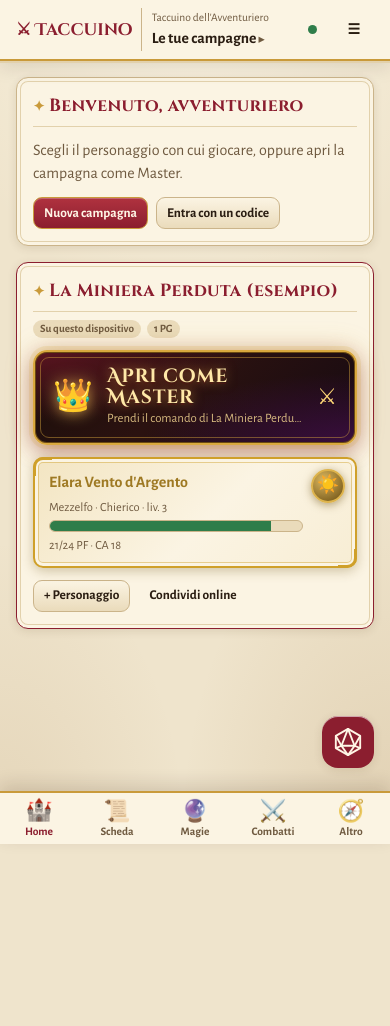
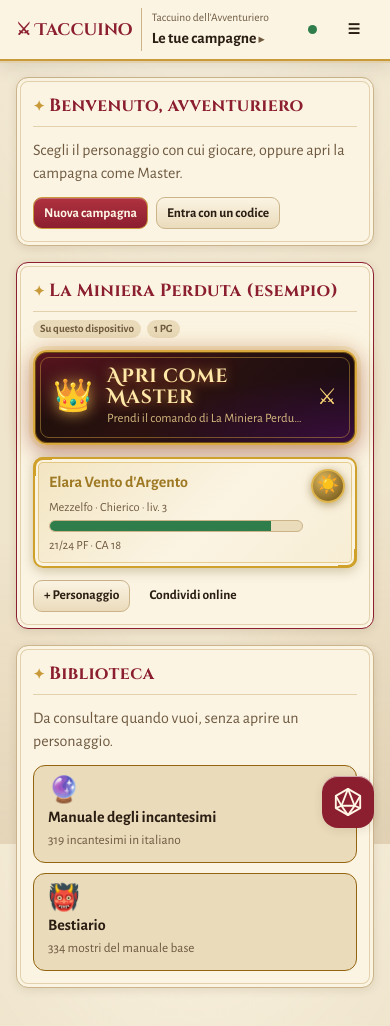
Before and after one commit to giakgiak/TACCUINO-DELL-AVVENTURIERO, a plain HTML site: page index.html in a window 390 px wide. Before the commit the page ends 844 px from the top, so only its background shows below. Drawn offline with nearby package versions, Linux system fonts and the light colour scheme.

Commit message:
Home più snella: menu solo dentro personaggio o Master, biblioteca con incantesimi e bestiario
Co-Authored-By: Claude Opus 5.5 <noreply@anthropic.com>
Claude-Session: https://claude.ai/code/session_01Ex66oD3y7CtuqcFGQSL1FW

```diff
--- a/index.html
+++ b/index.html
@@ -228,6 +228,12 @@ details.it>summary .t.tt{display:grid;gap:1px;white-space:normal}
 .epic-veil span{display:block;font:500 1rem var(--f-display);color:#E6C989;margin-top:8px;letter-spacing:.1em}
 @keyframes veil{0%{opacity:0}20%{opacity:1}70%{opacity:1}100%{opacity:0}}
 @media (prefers-reduced-motion:reduce){.epic::before,.epic-crown{animation:none}.epic-veil{display:none}}
+body.no-nav .tabs,body.no-nav .bnav{display:none!important}
+@media (max-width:720px){body.no-nav main{padding-bottom:90px}body.no-nav .fab{bottom:calc(16px + env(safe-area-inset-bottom,0px))!important}}
+.lib{display:grid;grid-template-columns:repeat(auto-fit,minmax(min(100%,200px),1fr));gap:10px}
+.lib-b{display:grid;gap:2px;justify-items:start;text-align:left;padding:12px 14px;border:1px solid var(--gold);border-radius:12px;background:var(--sunk);color:inherit;font:inherit;cursor:pointer}
+.lib-b span{font-size:1.6rem;line-height:1}.lib-b b{font-family:var(--f-head,inherit)}.lib-b small{color:var(--muted)}
+.lib-b:hover{border-color:var(--accent)}
 .mcmd{position:relative}
 .mcmd input{width:100%;font-size:1rem;padding:10px 12px;border:1.5px solid var(--gold);border-radius:10px;background:var(--paper,var(--surface))}
 #mcmd-res{display:grid;gap:10px}#mcmd-res:empty{display:none}
@@ -358,6 +364,10 @@ const TABS=[["home","Home"],["scheda","Scheda"],["inventario","Inventario"],["ca
 const TAB_IC={home:"🏰",scheda:"📜",inventario:"🎒",capacita:"✨",magie:"🔮",combattimento:"⚔️",master:"👑",missioni:"🗺️",diario:"📖",mondo:"🧙"};
 const TAB_DESC={home:"Scegli campagna e personaggio",scheda:"Caratteristiche, PF, abilità",inventario:"Oggetti, peso e monete",capacita:"Privilegi e talenti",magie:"Incantesimi e slot",combattimento:"Iniziativa e turni",master:"Tutto il gruppo a colpo d'occhio",missioni:"Missioni e oggetti chiave",diario:"Resoconti delle sessioni",mondo:"Personaggi e luoghi incontrati"};
 const BNAV=["home","scheda","magie","combattimento"];
+const MODE_TABS={char:["scheda","inventario","capacita","magie","combattimento","missioni","diario","mondo"],master:["master","missioni","diario","mondo"]};
+const MODE_BNAV={char:["scheda","inventario","magie","combattimento"],master:["master","missioni","diario","mondo"]};
+const LIB_TABS=["home","libro","bestiario"];
+TAB_IC.libro="📚";TAB_IC.bestiario="👹";
 
 
 /* ============ dati del Manuale del Giocatore (5e) ============ */
@@ -724,13 +734,17 @@ function heal(c,n){n=Math.max(0,Math.floor(n));if(!n)return;if(c.hp.cur===0)c.de
 
 /* ============ rendering ============ */
 function render(){renderTop();renderView();if(UI.drawer)renderDrawer()}
+function curMode(){if(LIB_TABS.includes(UI.tab))return "home";if(UI.tab==="master")return UI.mode="master";if(["scheda","inventario","capacita","magie"].includes(UI.tab))return UI.mode="char";return UI.mode||"char"}
 function renderTop(){
   const k=camp();
   const c=ch();const masterView=["master","combattimento","missioni","diario","mondo"].includes(UI.tab);
   $("#ctx").innerHTML=UI.tab==="home"||!k?`<small>Taccuino dell'Avventuriero</small><b>Le tue campagne</b>`:`<small>${esc(k.name)}</small><b>${masterView&&UI.tab==="master"?"Vista Master":c?esc(c.name):"Nessun personaggio"}</b>`;
-  $("#tabs").innerHTML=TABS.map(([id,l])=>`<button role="tab" aria-selected="${UI.tab===id}" data-a="tab" data-v="${id}"><span class="ic" aria-hidden="true">${TAB_IC[id]}</span>${l}</button>`).join("");
-  const inMore=!BNAV.includes(UI.tab);const lbl=Object.fromEntries(TABS);
-  $("#bnav").innerHTML=BNAV.map(id=>`<button data-a="tab" data-v="${id}" aria-current="${UI.tab===id}"><span class="ic" aria-hidden="true">${TAB_IC[id]}</span>${id==="combattimento"?"Combatti":lbl[id]}</button>`).join("")+`<button data-a="more" aria-current="${inMore}"><span class="ic" aria-hidden="true">${inMore?TAB_IC[UI.tab]:"🧭"}</span>${inMore?esc(lbl[UI.tab]).replace("PNG e luoghi","Mondo"):"Altro"}</button>`;
+  const md=curMode();const lbl=Object.fromEntries(TABS);const shown=md==="home"?[]:MODE_TABS[md];const bn=md==="home"?[]:MODE_BNAV[md];
+  document.body.classList.toggle("no-nav",md==="home");
+  if(LIB_TABS.includes(UI.tab)&&UI.tab!=="home")$("#ctx").innerHTML=`<small>Biblioteca</small><b>${UI.tab==="libro"?"Manuale degli incantesimi":"Bestiario"}</b>`;
+  $("#tabs").innerHTML=[["home","Home"],...shown.map(id=>[id,lbl[id]])].map(([id,l])=>`<button role="tab" aria-selected="${UI.tab===id}" data-a="tab" data-v="${id}"><span class="ic" aria-hidden="true">${TAB_IC[id]}</span>${l}</button>`).join("");
+  const inMore=md==="char"&&!bn.includes(UI.tab);
+  $("#bnav").innerHTML=md==="master"?["home",...bn].map(id=>`<button data-a="tab" data-v="${id}" aria-current="${UI.tab===id}"><span class="ic" aria-hidden="true">${TAB_IC[id]}</span>${id==="mondo"?"Mondo":lbl[id]}</button>`).join(""):bn.map(id=>`<button data-a="tab" data-v="${id}" aria-current="${UI.tab===id}"><span class="ic" aria-hidden="true">${TAB_IC[id]}</span>${id==="combattimento"?"Combatti":lbl[id]}</button>`).join("")+(md!=="char"?"":`<button data-a="more" aria-current="${inMore}"><span class="ic" aria-hidden="true">${inMore?TAB_IC[UI.tab]:"🧭"}</span>${inMore?esc(lbl[UI.tab]).replace("PNG e luoghi","Mondo"):"Altro"}</button>`);
   renderVital();
 }
 function renderCloud(){const el=$("#cloud");if(!el)return;const t=UI.cloud||"";el.className="sync"+(/errore|non raggiungibile|troppo grande/.test(t)?" err":/sincronizzo|offline|cerco|attivo/.test(t)?" wait":"");el.title=t;el.setAttribute("aria-label","Stato: "+t)}
@@ -739,7 +753,7 @@ function hpColor(p){return p>50?"var(--hp)":p>25?"var(--hp-mid)":"var(--hp-low)"
 function renderVital(){
   const c=ch();const v=$("#vital");
   renderCloud();
-  if(!c||UI.tab==="home"||UI.tab==="master"){v.hidden=true;v.innerHTML="";return}v.hidden=false;
+  if(!c||LIB_TABS.includes(UI.tab)||UI.tab==="master"){v.hidden=true;v.innerHTML="";return}v.hidden=false;
   const p=hpPct(c);const tp=c.hp.max?clamp(c.hp.temp/c.hp.max*100,0,100):0;
   const tags=[...c.conditions.map(x=>`<span class="tag acc">${esc(x)}</span>`),c.exhaustion>0?`<span class="tag acc">Esaurimento ${c.exhaustion}</span>`:"",c.concentration?`<span class="tag gold">◎ ${esc(c.concentration)}</span>`:"",...c.effects.map(e=>`<span class="tag">${esc(e.name)}${e.rounds?` ${e.rounds}r`:""}</span>`)].join("");
   v.innerHTML=`<div class="hpbar" title="Punti ferita"><i style="width:${p}%;background:${hpColor(p)}"></i><b style="width:${tp}%"></b><span>${c.hp.cur}/${c.hp.max}${c.hp.temp?` +${c.hp.temp}`:""} PF</span></div>
@@ -750,7 +764,9 @@ function renderVital(){
 function renderView(){
   ls.set("ddf-tab",UI.tab);
   const k=camp(),c=ch();const v=$("#view");
+  v.classList.remove("cls-themed");v.removeAttribute("style");
   if(UI.tab==="home"){v.innerHTML=vHome();return}
+  if(UI.tab==="libro"||UI.tab==="bestiario"){v.innerHTML=`<div><button class="btn sm ghost" data-a="tab" data-v="home">← Torna alla Home</button></div>`+(UI.tab==="libro"?vCompendio():vBestiaryLib());v.querySelectorAll("details[data-id]").forEach(d=>d.addEventListener("toggle",()=>{d.open?UI.open.add(d.dataset.id):UI.open.delete(d.dataset.id)}));return}
   if(!k){v.innerHTML=`<div class="card"><h2>Nessuna campagna</h2><button class="btn pri" data-a="new-camp">Crea campagna</button></div>`;return}
   const charTabs=["scheda","inventario","capacita","magie"];
   if(charTabs.includes(UI.tab)&&!c){v.innerHTML=`<div class="card"><h2>Nessun personaggio in questa campagna</h2><p class="muted">Aggiungi il tuo eroe per usare scheda, inventario, capacità e magie.</p><div><button class="btn pri" data-a="new-char">Nuovo personaggio</button></div></div>`;return}
@@ -941,7 +957,7 @@ function spellCard(v,opt={}){
 function compFiltered(){const f=UI.comp;const q=f.q.trim().toLowerCase();
   return SPELLDB.filter(o=>(f.lvl===""||o.l===Number(f.lvl))&&(!f.cls||o.cls.includes(f.cls))&&(!f.sch||o.s===f.sch)&&(!f.conc||o.k)&&(!f.rit||o.ri)&&(!q||o.n.toLowerCase().includes(q)||(o.en||"").toLowerCase().includes(q)||((TR[o.i]||{}).n||"").toLowerCase().includes(q)))}
 function vCompendio(){
-  const c=ch();if(UI.comp.cls===null)UI.comp.cls=guessClass(c.cls);
+  const c=UI.tab==="libro"?null:ch();if(UI.comp.cls===null&&c)UI.comp.cls=guessClass(c.cls);
   if(!SPELLDB){loadSpells();return `<section class="card"><h2>Compendio incantesimi</h2><div class="empty">${spellErr?"Non riesco a caricare l'elenco degli incantesimi. Riprova più tardi.":"Carico 319 incantesimi…"}</div></section>`}
   const f=UI.comp;
   return `<section class="card">
@@ -958,10 +974,10 @@ function vCompendio(){
   </section>`;
 }
 function compResults(){
-  const c=ch();const list=compFiltered();const shown=list.slice(0,UI.comp.limit);const mine=new Set(c.spells.map(s=>s.srd).filter(Boolean));
+  const c=UI.tab==="libro"?null:ch();const list=compFiltered();const shown=list.slice(0,UI.comp.limit);const mine=new Set(c?c.spells.map(s=>s.srd).filter(Boolean):[]);
   return `<div class="list">${shown.map(o=>{const v=dbView(o);const id="cp-"+o.i;return `<details class="it" data-id="${id}" ${isOpen(id)}><summary>
       <span class="tag num">${o.l===0?"T":o.l+"°"}</span><span class="t tt"><span>${esc(v.name)}</span>${v.brief?`<small>${esc(v.brief)}</small>`:""}</span>${o.k?`<span class="tag gold">C</span>`:""}${o.ri?`<span class="tag">R</span>`:""}
-      ${mine.has(o.i)?`<span class="tag acc">✓ nel libro</span>`:`<button class="btn sm" data-a="sp-learn" data-i="${o.i}">Aggiungi</button>`}</summary>
+      ${!c?"":mine.has(o.i)?`<span class="tag acc">✓ nel libro</span>`:`<button class="btn sm" data-a="sp-learn" data-i="${o.i}">Aggiungi</button>`}</summary>
     <div class="body">${spellCard(v,{noBrief:1})}</div></details>`}).join("")||`<div class="empty">Nessun incantesimo con questi filtri.</div>`}</div>
     ${list.length>shown.length?`<div style="margin-top:8px"><button class="btn sm" data-a="comp-more">Mostra altri (${list.length-shown.length})</button></div>`:`<div class="muted" style="font-size:.8rem;margin-top:6px">${list.length} incantesimi</div>`}`;
 }
@@ -1023,7 +1039,9 @@ function vHome(){
   return `<section class="card"><h2 style="margin:0">Benvenuto, avventuriero</h2>
       <p class="muted" style="margin:0">Scegli il personaggio con cui giocare, oppure apri la campagna come Master.</p>
       <div class="row"><button class="btn pri sm" data-a="new-camp">Nuova campagna</button>${fbEnabled()?`<button class="btn sm" data-a="join">Entra con un codice</button>`:""}</div></section>
-    ${camps.map(cardFor).join("")||`<div class="empty">Nessuna campagna. Creane una per iniziare.</div>`}`;
+    ${camps.map(cardFor).join("")||`<div class="empty">Nessuna campagna. Creane una per iniziare.</div>`}
+    <section class="card"><h2 style="margin:0">Biblioteca</h2><p class="muted" style="margin:0">Da consultare quando vuoi, senza aprire un personaggio.</p>
+      <div class="lib"><button class="lib-b" data-a="tab" data-v="libro"><span aria-hidden="true">🔮</span><b>Manuale degli incantesimi</b><small>319 incantesimi in italiano</small></button><button class="lib-b" data-a="tab" data-v="bestiario"><span aria-hidden="true">👹</span><b>Bestiario</b><small>334 mostri del manuale base</small></button></div></section>`;
 }
 
 /* ---- Master ---- */
@@ -1209,7 +1227,12 @@ document.addEventListener("submit",e=>{if(e.target.id==="mcmd-form"){e.preventDe
 function presetResults(){if(!MONDB&&!monErr)loadMons();const q=nrm(UI.mpq||"");const cr=UI.mpcr||"";
   let L=presetList().filter(p=>(!q||nrm(p.name+" "+(p.en||"")).includes(q))&&(!cr||(cr==="h"?crNum(p.cr)>=5:Math.abs(crNum(p.cr)-Number(cr))<.01||(cr==="2-4"&&crNum(p.cr)>=2&&crNum(p.cr)<=4))));
   const tot=L.length;L=L.slice(0,40);
-  return (L.map(p=>`<div class="mrow2"><button class="mrow" data-a="mp-info" data-k="${p.key}"><b>${esc(p.name)}</b><small class="muted">GS ${esc(p.cr)} · CA ${p.ac} · PF ${esc(p.hp)}${p.t?" · "+esc(p.t):""}</small></button><button class="btn sm" data-a="mp-save" data-k="${p.key}" title="Salva nel mio bestiario">☆</button><button class="btn sm" data-a="mp-add" data-k="${p.key}" title="Aggiungi al combattimento">+ ⚔</button></div>`).join("")||`<div class="empty">Nessun mostro trovato.</div>`)+(tot>40?`<div class="muted mhint">Altri ${tot-40}: affina la ricerca.</div>`:"")+(!MONDB?`<div class="muted mhint">${monErr?"Elenco completo non disponibile offline: mostro i preset base.":"Carico 334 mostri…"}</div>`:"")}
+  return (L.map(p=>`<div class="mrow2"><button class="mrow" data-a="mp-info" data-k="${p.key}"><b>${esc(p.name)}</b><small class="muted">GS ${esc(p.cr)} · CA ${p.ac} · PF ${esc(p.hp)}${p.t?" · "+esc(p.t):""}</small></button>${UI.tab==="bestiario"?"":`<button class="btn sm" data-a="mp-save" data-k="${p.key}" title="Salva nel mio bestiario">☆</button><button class="btn sm" data-a="mp-add" data-k="${p.key}" title="Aggiungi al combattimento">+ ⚔</button>`}</div>`).join("")||`<div class="empty">Nessun mostro trovato.</div>`)+(tot>40?`<div class="muted mhint">Altri ${tot-40}: affina la ricerca.</div>`:"")+(!MONDB?`<div class="muted mhint">${monErr?"Elenco completo non disponibile offline: mostro i preset base.":"Carico 334 mostri…"}</div>`:"")}
+function vBestiaryLib(){const crs=[["","Tutti i GS"],["0","GS 0"],["0.125","GS 1/8"],["0.25","GS 1/4"],["0.5","GS 1/2"],["1","GS 1"],["2-4","GS 2–4"],["h","GS 5+"]];
+  return `<section class="card"><h2>Bestiario</h2><p class="muted" style="margin:0;font-size:.85rem">I mostri del manuale base (SRD 5.1). Tocca un nome per la scheda completa.</p>
+    <div class="row"><input id="mp-q" placeholder="Cerca: goblin, drago, scheletro…" value="${esc(UI.mpq||"")}" style="flex:1 1 180px" autocomplete="off"><select id="mp-cr" aria-label="Grado di sfida">${crs.map(([v,l])=>`<option value="${v}" ${(UI.mpcr||"")===v?"selected":""}>${l}</option>`).join("")}</select></div>
+    <div class="list" id="mp-res">${presetResults()}</div>
+    <p class="muted" style="margin:0;font-size:.72rem">Dati da System Reference Document 5.1, Wizards of the Coast, licenza CC-BY-4.0. Nomi e attacchi tradotti; i testi delle abilità speciali sono ancora in inglese.</p></section>`}
 function vEncounter(){const k=camp();const B=k.master.bestiary;
   const crs=[["","Tutti i GS"],["0","GS 0"],["0.125","GS 1/8"],["0.25","GS 1/4"],["0.5","GS 1/2"],["1","GS 1"],["2-4","GS 2–4"],["h","GS 5+"]];
   return vCombat(true)+`<section class="card"><div class="card-h"><h2>Il mio bestiario</h2><button class="btn sm" data-a="mb-new">+ Nuovo mostro</button></div>
@@ -1266,7 +1289,7 @@ document.addEventListener("focusin",e=>{if(e.target.id==="mcmd"&&!UI.mq){const r
 const MA={
   mtab:b=>{UI.mtab=b.dataset.v;window.scrollTo({top:0})},
   "mcmd-roll":()=>{const q=$("#mcmd").value.trim();roll(q,q);return "noRender"},
-  "mp-info":b=>{const t=presetGet(b.dataset.k);if(!t)return "noRender";modal(`<h2>${esc(t.name)}</h2>${monCard(t)}<div class="row"><input type="number" inputmode="numeric" id="mi-n" value="1" min="1" style="width:60px" aria-label="Quanti"><button class="btn pri" data-a="mp-add" data-k="${b.dataset.k}">Aggiungi al combattimento</button><button class="btn" data-a="mp-save" data-k="${b.dataset.k}">☆ Salva nel bestiario</button><button class="btn ghost" data-a="modal-close">Chiudi</button></div>`);return "noRender"},
+  "mp-info":b=>{const t=presetGet(b.dataset.k);if(!t)return "noRender";if(UI.tab==="bestiario"){modal(`<h2>${esc(t.name)}</h2>${monCard(t)}<div><button class="btn ghost" data-a="modal-close">Chiudi</button></div>`);return "noRender"}modal(`<h2>${esc(t.name)}</h2>${monCard(t)}<div class="row"><input type="number" inputmode="numeric" id="mi-n" value="1" min="1" style="width:60px" aria-label="Quanti"><button class="btn pri" data-a="mp-add" data-k="${b.dataset.k}">Aggiungi al combattimento</button><button class="btn" data-a="mp-save" data-k="${b.dataset.k}">☆ Salva nel bestiario</button><button class="btn ghost" data-a="modal-close">Chiudi</button></div>`);return "noRender"},
   "mb-info":b=>{const t=camp().master.bestiary.find(x=>x.id===b.dataset.id);if(!t)return "noRender";modal(`<h2>${esc(t.name)}</h2>${monCard(t)}<div class="row"><input type="number" inputmode="numeric" id="mi-n" value="1" min="1" style="width:60px" aria-label="Quanti"><button class="btn pri" data-a="mb-add" data-id="${t.id}">Aggiungi al combattimento</button><button class="btn ghost" data-a="modal-close">Chiudi</button></div>`);return "noRender"},
   "mon-info":b=>{const e=camp().combat.list.find(x=>x.id===b.dataset.e);const t=e&&mon4entry(e);if(!t)return "noRender";modal(`<h2>${esc(e.name)}</h2>${monCard(t)}<div><button class="btn ghost" data-a="modal-close">Chiudi</button></div>`);return "noRender"},
   "mp-add":b=>{const t=presetGet(b.dataset.k);if(!t)return "noRender";const n=$("#mi-n")?numIn("#mi-n"):1;closeModal();addMonsters(t,n,b.dataset.k.startsWith("s:")?{srd:t.src}:{base:t.name})},
@@ -1444,7 +1467,7 @@ const A={
   "cmb-clear":()=>{confirmBox("Terminare il combattimento e svuotare la lista? I PF dei personaggi restano come sono.","Termina",()=>{camp().combat={round:1,turn:0,list:[],started:false}});return "noRender"},
   "add-obj":b=>{const q=camp().quests.find(x=>x.id===b.dataset.q);const o={id:uid(),text:"",done:false};q.objectives.push(o);setTimeout(()=>{const el=$("#"+fid(`k.quests#${q.id}.objectives#${o.id}.text`));if(el)el.focus()},50)},
   "del-obj":b=>{const q=camp().quests.find(x=>x.id===b.dataset.q);q.objectives=q.objectives.filter(o=>o.id!==b.dataset.id)},
-  more:()=>{modal(`<h2>Dove vuoi andare?</h2><div class="more">${TABS.map(([id,l])=>`<button data-a="tab-go" data-v="${id}" aria-current="${UI.tab===id}"><span class="ic" aria-hidden="true">${TAB_IC[id]}</span><b>${l}</b><small>${TAB_DESC[id]}</small></button>`).join("")}</div><div><button class="btn ghost" data-a="modal-close">Chiudi</button></div>`);return "noRender"},
+  more:()=>{modal(`<h2>Dove vuoi andare?</h2><div class="more">${[["home","Home"],...TABS.filter(([id])=>MODE_TABS.char.includes(id))].map(([id,l])=>`<button data-a="tab-go" data-v="${id}" aria-current="${UI.tab===id}"><span class="ic" aria-hidden="true">${TAB_IC[id]}</span><b>${l}</b><small>${TAB_DESC[id]}</small></button>`).join("")}</div><div><button class="btn ghost" data-a="modal-close">Chiudi</button></div>`);return "noRender"},
   "tab-go":b=>{closeModal();UI.tab=b.dataset.v;window.scrollTo({top:0})},
   give:b=>{const c=ch();const it=c.inv.find(x=>x.id===b.dataset.id);if(!it)return "noRender";const others=camp().chars.filter(x=>x.id!==c.id);const q=Math.max(1,Number(it.qty)||1);
     modal(`<h2>Dai ${esc(it.name||"oggetto")}</h2>
--- a/sw.js
+++ b/sw.js
@@ -1,5 +1,5 @@
 // Service worker del Taccuino: funziona offline e si aggiorna da solo.
-const CACHE = "taccuino-daf2c875e7";
+const CACHE = "taccuino-563a191f8d";
 const SHELL = ["./", "index.html", "spells.json", "monsters.json", "manifest.webmanifest", "icon-192.png", "icon-512.png", "apple-touch-icon.png"];
 self.addEventListener("install", e => {
   e.waitUntil(caches.open(CACHE).then(c => c.addAll(SHELL)).then(() => self.skipWaiting()));
```
